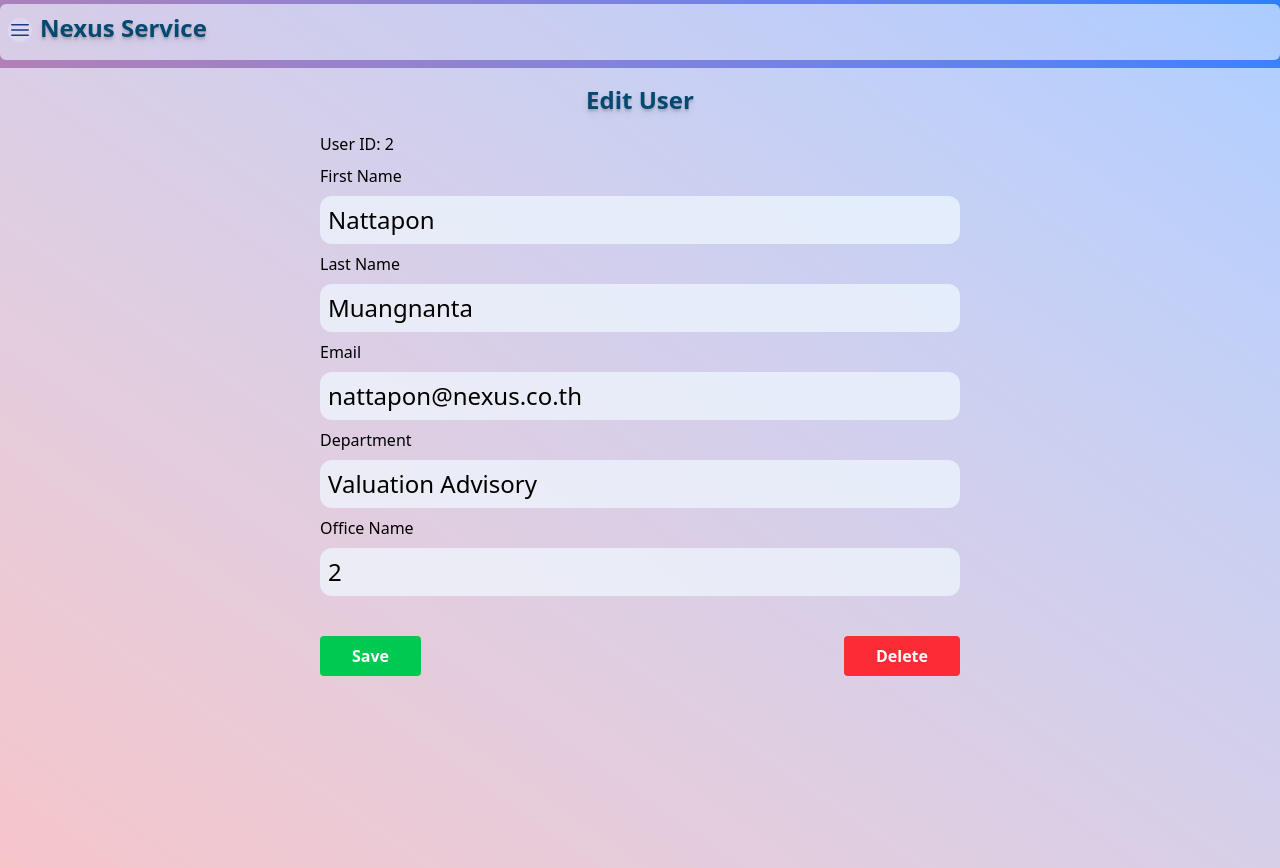
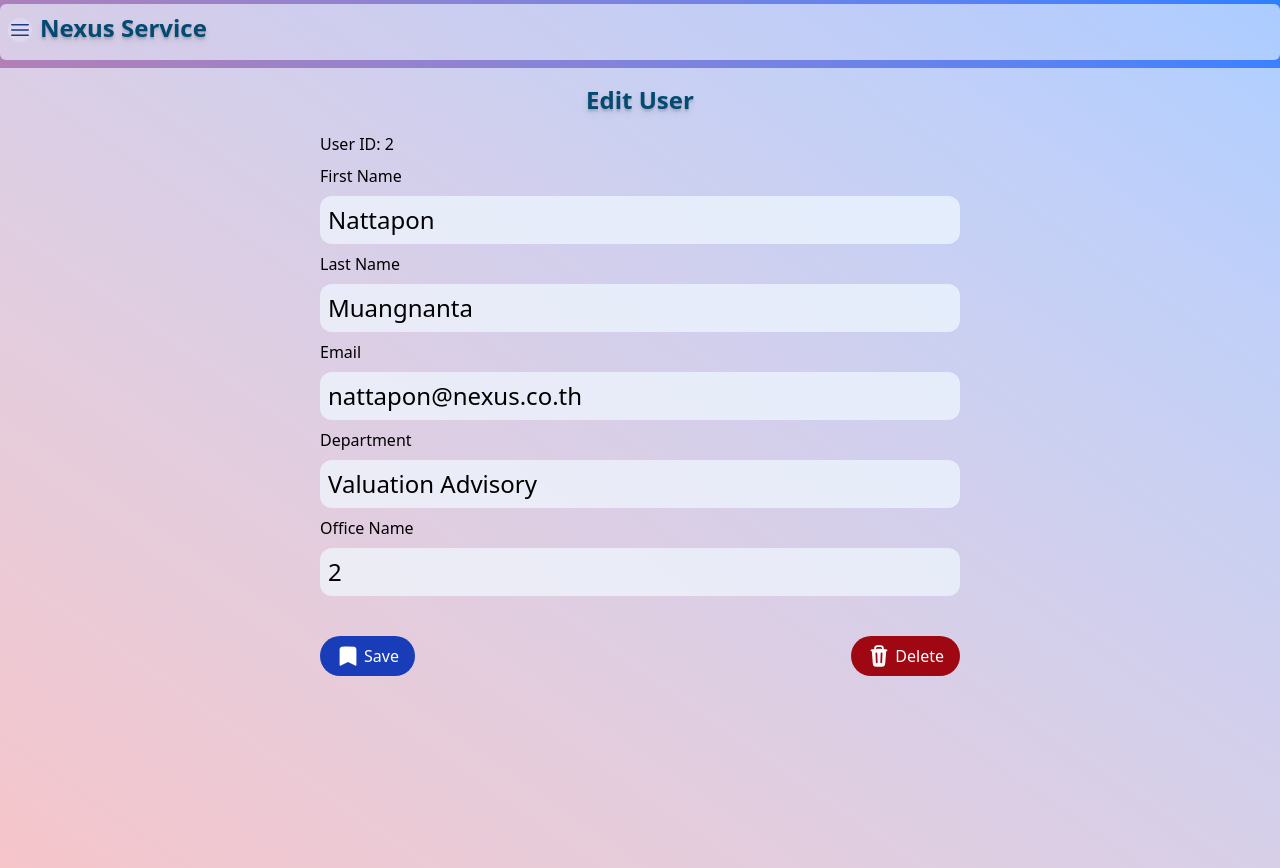
Before and after one commit to deskcodeFun/nexus-app, a Vue app: page /editUser/1 in a window 1280 px wide. Built offline with nearby package versions, Linux system fonts and the light colour scheme.

Commit message:
modified:   src/components/users/UserEdit.vue   fix ui button save and delete with icon

```diff
--- a/src/components/users/UserEdit.vue
+++ b/src/components/users/UserEdit.vue
@@ -43,18 +43,20 @@
 
       <div class="flex flex-row gap-8 sm:justify-between">
         <button
-          class="bg-green-500 hover:bg-green-700 text-white font-bold py-2 px-4 sm:px-8 mt-8 rounded-sm w-full sm:w-fit focus:outline-hidden focus:shadow-outline"
+          class="flex items-center justify-center bg-blue-800 hover:bg-blue-900 hover:scale-102 text-white py-2 px-4 mt-8 rounded-full"
           type="submit"
         >
-          Save
+          <BookmarkIcon class="h-6 w-6 mr-1" />
+          <span> Save </span>
         </button>
         <button
-          class="bg-red-500 hover:bg-red-700 text-white font-bold py-2 px-4 sm:px-8 mt-8 rounded-sm w-full sm:w-fit focus:outline-hidden focus:shadow-outline"
+          class="flex items-center justify-center bg-red-800 hover:bg-red-900 hover:scale-102 text-white py-2 px-4 mt-8 rounded-full"
           type="button"
           @click="delUser(deleteID)"
         >
           <!-- Conmfire dialog -->
-          Delete
+          <TrashIcon class="h-6 w-6 mr-1" />
+          <span> Delete </span>
         </button>
       </div>
     </form>
@@ -66,6 +68,8 @@ import { useRoute, useRouter } from 'vue-router'
 import { ref } from 'vue'
 
 import { usersStore } from '@/stores/usersData'
+
+import { TrashIcon, BookmarkIcon } from '@heroicons/vue/20/solid'
 // import BaseModal from '../BaseModal.vue'
 
 const route = useRoute()
```
